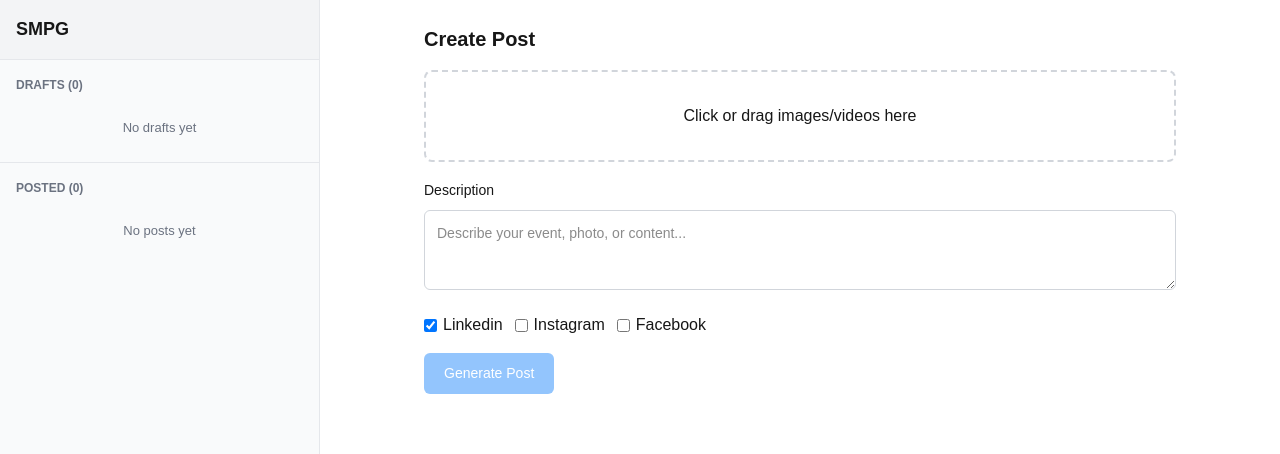
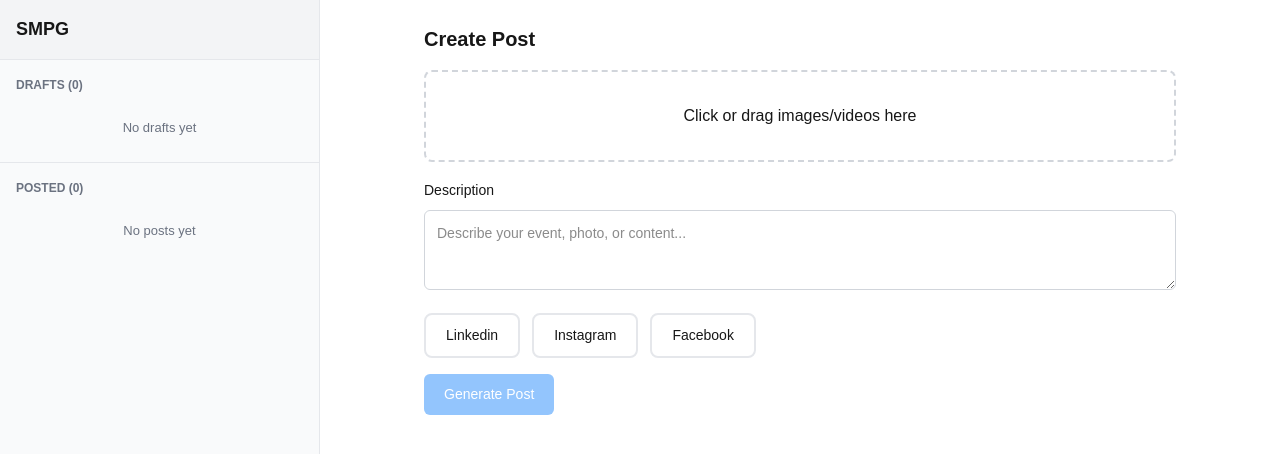
Before and after one commit to desumidhun2006/smpg, a Next.js app in the folder client/: page / in a window 1280 px wide. Shown: the top 454 px of the page. Built offline with nearby package versions, Linux system fonts and the light colour scheme.

Commit message:
Platform selectors: styled buttons, no default selection on load

```diff
--- a/client/app/components/UploadForm.tsx
+++ b/client/app/components/UploadForm.tsx
@@ -9,7 +9,7 @@ interface UploadFormProps {
 
 export default function UploadForm({ onGenerate, loading }: UploadFormProps) {
   const [description, setDescription] = useState('');
-  const [platforms, setPlatforms] = useState<string[]>(['linkedin']);
+  const [platforms, setPlatforms] = useState<string[]>([]);
   const [files, setFiles] = useState<File[]>([]);
   const [previews, setPreviews] = useState<string[]>([]);
   const fileInputRef = useRef<HTMLInputElement>(null);
@@ -130,14 +130,14 @@ export default function UploadForm({ onGenerate, loading }: UploadFormProps) {
 
       <div className="platform-selector">
         {['linkedin', 'instagram', 'facebook'].map(platform => (
-          <label key={platform} className="platform-checkbox">
-            <input
-              type="checkbox"
-              checked={platforms.includes(platform)}
-              onChange={() => togglePlatform(platform)}
-            />
-            <span style={{ textTransform: 'capitalize' }}>{platform}</span>
-          </label>
+          <button
+            key={platform}
+            type="button"
+            className={`platform-btn ${platforms.includes(platform) ? 'active' : ''}`}
+            onClick={() => togglePlatform(platform)}
+          >
+            {platform.charAt(0).toUpperCase() + platform.slice(1)}
+          </button>
         ))}
       </div>
 
--- a/client/app/globals.css
+++ b/client/app/globals.css
@@ -178,6 +178,32 @@ input[type="text"], textarea {
   align-items: center;
   gap: 6px;
   cursor: pointer;
+}
+
+.platform-btn {
+  padding: 10px 20px;
+  border-radius: 8px;
+  border: 2px solid #e5e7eb;
+  background: white;
+  cursor: pointer;
+  font-size: 14px;
+  font-weight: 500;
+  transition: all 0.2s;
+}
+
+.platform-btn:hover {
+  border-color: #3b82f6;
+  background: #f0f9ff;
+}
+
+.platform-btn.active {
+  border-color: #3b82f6;
+  background: #3b82f6;
+  color: white;
+}
+
+.platform-btn.active:hover {
+  background: #2563eb;
 }
 
 .btn {
```
